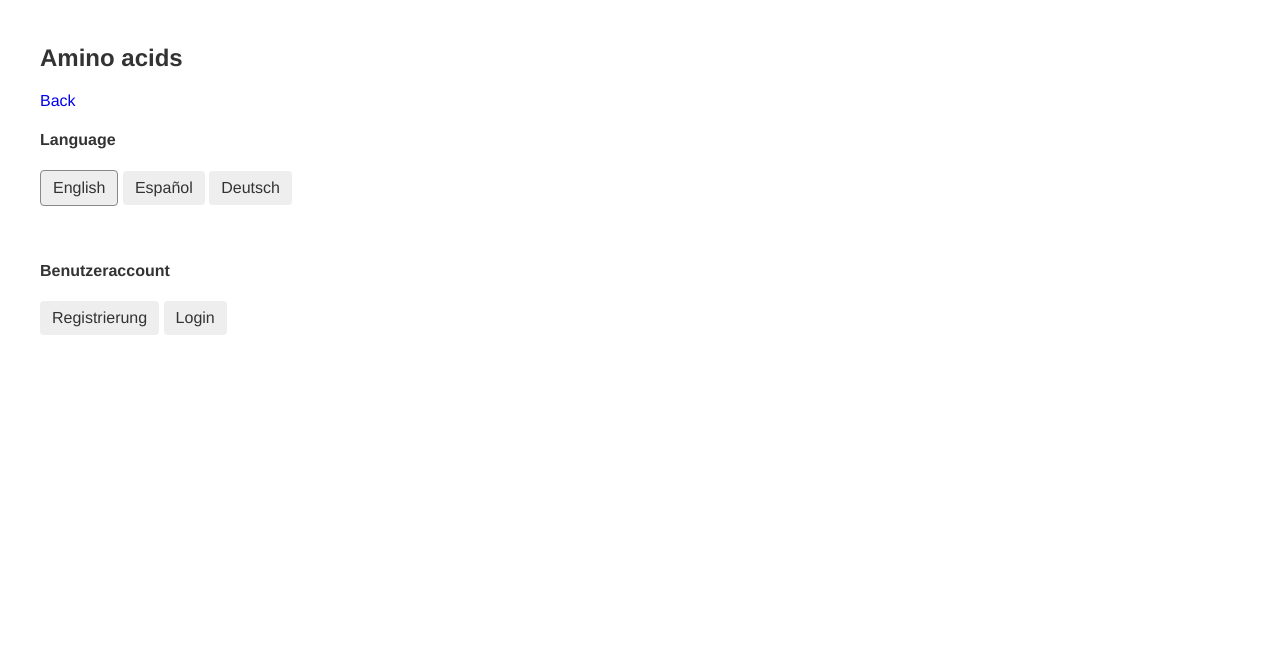
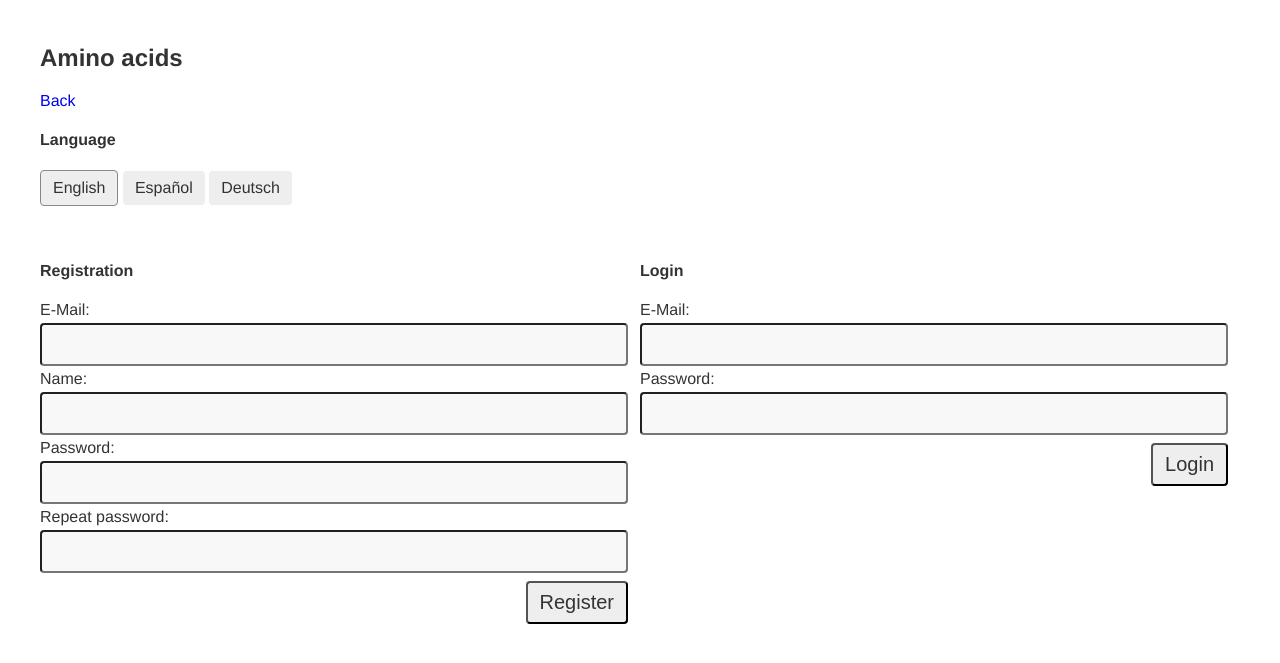
Before and after one commit to mathiasbader/aminos, a Symfony app: template templates/default/profile.html.twig in a window 1280 px wide. Shown: the top 663 px of the page. Run offline with Twig, Linux system fonts and the light colour scheme; the template is opened without the code that fills it, so the values that code supplies are empty; some libraries are stand-ins or nearby versions.

Commit message:
Implement registration and login

```diff
--- a/src/Constant/Common.php
+++ b/src/Constant/Common.php
@@ -6,5 +6,5 @@ namespace App\Constant;
 class Common
 {
     const AMINOS_COUNT = 20;
-    const PAGE_TITLE = 'Study the ' . self::AMINOS_COUNT . ' proteinogenic amino acids';
+    const MIN_PASSWORD_LENGTH = 8;
 }
--- a/src/Security/LoginFormAuthenticator.php
+++ b/src/Security/LoginFormAuthenticator.php
@@ -49,7 +49,7 @@ class LoginFormAuthenticator extends AbstractLoginFormAuthenticator
         if ($targetPath = $this->getTargetPath($request->getSession(), $firewallName)) {
             return new RedirectResponse($targetPath);
         }
-        return new RedirectResponse($this->urlGenerator->generate('index'));
+        return new RedirectResponse($this->urlGenerator->generate('profile'));
     }
 
     protected function getLoginUrl(Request $request): string
--- a/templates/default/profile.html.twig
+++ b/templates/default/profile.html.twig
@@ -16,28 +16,24 @@
     {% if app.user.email is not null %}
         <h4>{{ 'yourAccount'|trans }}</h4>
         <div>
-            <span style="font-weight: bold">{{ app.user.name }}</span><br>
+            {{ app.user.name }}<br>
             {{ app.user.email }}<br><br>
 
             <a href="{{ url('app_logout') }}">Logout</a>
         </div>
     {% else %}
         <div style="display: flex">
-            <div id="registrationLink">
-                <h4>Benutzeraccount</h4>
-                <a href="#" class="btn" onclick="showRegistration(); return false;">Registrierung</a>
-                <a href="#" class="btn" onclick="showLogin(); return false;">Login</a>
-            </div>
-            <div style="width: 50%; padding-right: 12px; display: none;" id="registration">
+            <div style="width: 50%; padding-right: 12px" id="registration">
                 <h4>{{ 'registration'|trans }}</h4>
-                <div style="text-align: right;">
-                    <a href="#" onclick="hideRegistrationAndLogin(); return false;"><img
-                    src="{{ asset('img/icons/close.svg') }}" class="icon-close"></a>
-                </div>
                 <form action="{{ url('profile') }}" method="post">
 
+                    <input type="hidden" name="action" value="registration"/>
+
                     <label for="email">{{ 'email'|trans }}:</label><br>
-                    <input type="email" name="email" id="email" value="{{ app.user.email }}"/><br>
+                    <input type="email" name="email" id="email" value="{% if email is defined %}{{ email }}{% endif %}"/><br>
+
+                    <label for="name">{{ 'name'|trans }}:</label><br>
+                    <input type="text" name="name" id="name" value="{% if name is defined %}{{ name }}{% endif %}"/><br>
 
                     <label for="password">{{ 'password'|trans }}:</label><br>
                     <input type="password" name="password" id="password"/><br>
@@ -45,33 +41,40 @@
                     <label for="password2">{{ 'repeatPassword'|trans }}:</label><br>
                     <input type="password" name="password2" id="password2"/><br>
 
+                    {% if error is defined and error is not empty %}
+                        <div class="alert">
+                            {% if     error == 'passwordTooShort'    %} {{ 'error.passwordTooShort'|trans }}
+                            {% elseif error == 'passwordsDoNotMatch' %} {{ 'error.passwordsDoNotMatch'|trans }}
+                            {% elseif error == 'emailIsAlreadyInDb'  %} {{ 'error.emailAlreadyRegistered'|trans }} {% endif %}
+                        </div>
+                    {% endif %}
+
                     <div style="text-align: right;">
-                        <a href="#" onclick="
-                            document.getElementById('registration').style.display = 'none';
-                            document.getElementById('login'       ).style.display = 'block';
-                            return false;
-                        " style="margin-right: 24px;">{{ 'login'|trans }}</a>
                         <input type="submit" class="btn" style="width: auto;" value="{{ 'register'|trans }}"/>
                     </div>
                 </form>
             </div>
-            <div style="width: 50%; padding-right: 12px; display: none;" id="login">
+            <div style="width: 50%; padding-right: 12px" id="login">
                 <h4>{{ 'login'|trans }}</h4>
-                <div style="text-align: right;">
-                    <a href="#" onclick="hideRegistrationAndLogin(); return false;"><img
-                    src="{{ asset('img/icons/close.svg') }}" class="icon-close"></a>
-                </div>
-                <form action="{{ url('profile') }}" method="post">
+                <form action="{{ url('app_login') }}" method="post">
+
+                    <input type="hidden" name="action" value="login"/>
+
                     <label for="email">{{ 'email'|trans }}:</label><br>
-                    <input type="email" name="email" id="email" value="{{ app.user.email }}"/><br>
+                    <input type="email" name="email" id="email"/><br>
+
                     <label for="password">{{ 'password'|trans }}:</label><br>
                     <input type="password" name="password" id="password"/><br>
+
+                    {% if loginError is defined and loginError is not empty %}
+                        <div class="alert">
+                            {{ 'error.login'|trans }}
+                        </div>
+                    {% endif %}
+
+                    <input type="hidden" name="_csrf_token" value="{{ csrf_token('authenticate') }}">
+
                     <div style="text-align: right;">
-                        <a href="#" onclick="
-                            document.getElementById('login'       ).style.display = 'none';
-                            document.getElementById('registration').style.display = 'block';
-                            return false;
-                        " style="margin-right: 24px;">{{ 'registration'|trans }}</a>
                         <input type="submit" class="btn" style="width: auto;" value="Login"/>
                     </div>
                 </form>
@@ -79,26 +82,3 @@
         </div>
     {% endif %}
 {% endblock %}
-
-{% block javascripts %}
-    <script type="text/javascript">
-        function showRegistration() {
-            document.getElementById('registrationLink').style.display = 'none';
-            document.getElementById('login'           ).style.display = 'none';
-            document.getElementById('registration'    ).style.display = 'block';
-        }
-
-        function showLogin() {
-            document.getElementById('registrationLink').style.display = 'none';
-            document.getElementById('login'           ).style.display = 'none';
-            document.getElementById('registration'    ).style.display = 'block';
-        }
-
-        function hideRegistrationAndLogin() {
-            document.getElementById('login'           ).style.display = 'none';
-            document.getElementById('registration'    ).style.display = 'none';
-            document.getElementById('registrationLink').style.display = 'block';
-        }
-    </script>
-
-{% endblock %}
--- a/translations/messages.en.yaml
+++ b/translations/messages.en.yaml
@@ -1,11 +1,11 @@
 aminoacids: Amino acids
 studyThe20ProteinogenicAminoAcids: Study the 20 proteinogenic amino acids
-about: About
 back: Back
 test.imageToName: 'Test: Image to name'
 test.nameToImage: 'Test: Name to image'
 test.CodeToName: 'Test: Code to name'
 
+about: About
 about.thisProjectIsOpenSourceAndUsesTheMitLicense: This project is open source and uses the {license}.
 about.youCanGetTheCodeOnGitHub: You can get the code on {github}.
 about.allAminoAcidImagesWhereCreatedUsing: All amino acid images where created using {ballview}, the standalone molecular modelling and visualization application of {ball}.
@@ -13,8 +13,9 @@ about.allAminoAcidImagesWhereCreatedUsing: All amino acid images where created u
 essential: essential
 semiessential: semiessential
 
-sourceCode.thisProjectIsOpenSource: This project is open source
-sourceCode.getTheSourceAt: Get the source at {url}
+sourceCode:
+  thisProjectIsOpenSource: This project is open source
+  getTheSourceAt: Get the source at {url}
 
 profile: Profile
 language: Language
@@ -27,3 +28,9 @@ save: Save
 register: Register
 registration: Registration
 login: Login
+
+error:
+  passwordTooShort: The passwort is too short - it must contain at least {min} characters
+  passwordsDoNotMatch: The two passwords do not match
+  emailAlreadyRegistered: This e-mail is already registered - please login or register with a different e-mail
+  login: An error occurred
```
Also changed, not shown: src/Controller/DefaultController.php (+40 -8 lines), src/Controller/SecurityController.php (+2 -9 lines), translations/messages.de.yaml (+10 -3 lines), translations/messages.es.yaml (+10 -3 lines), 1 other file.
